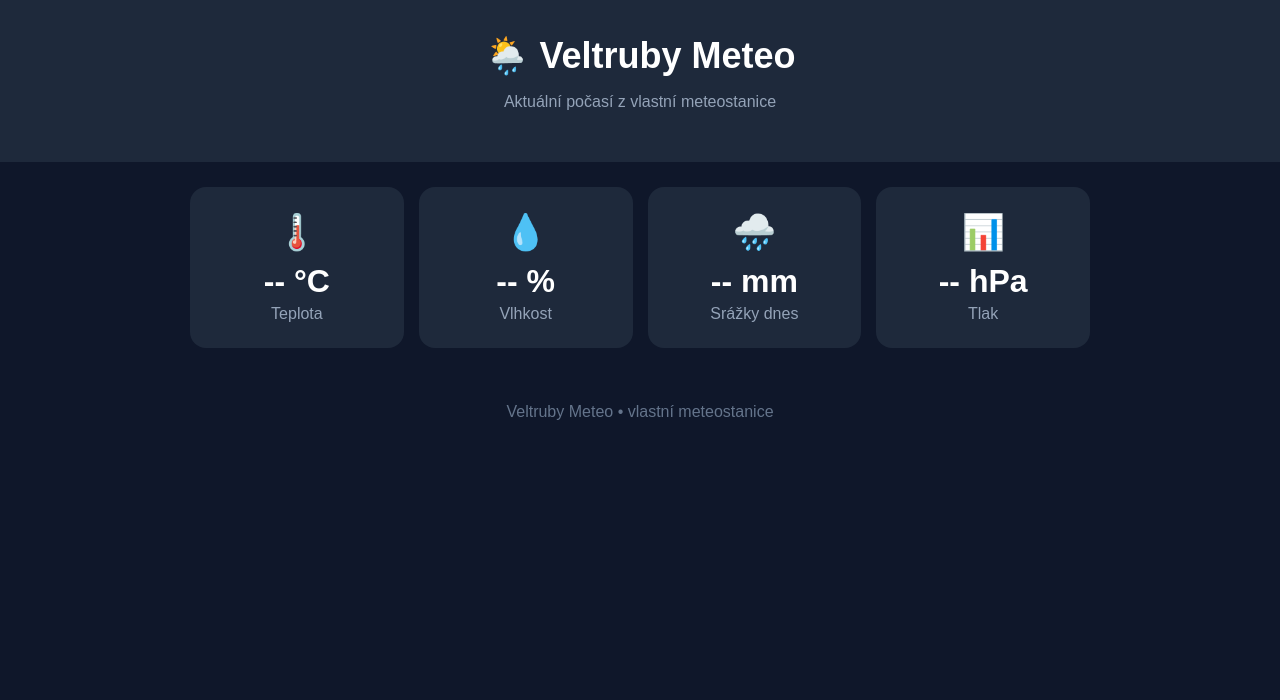
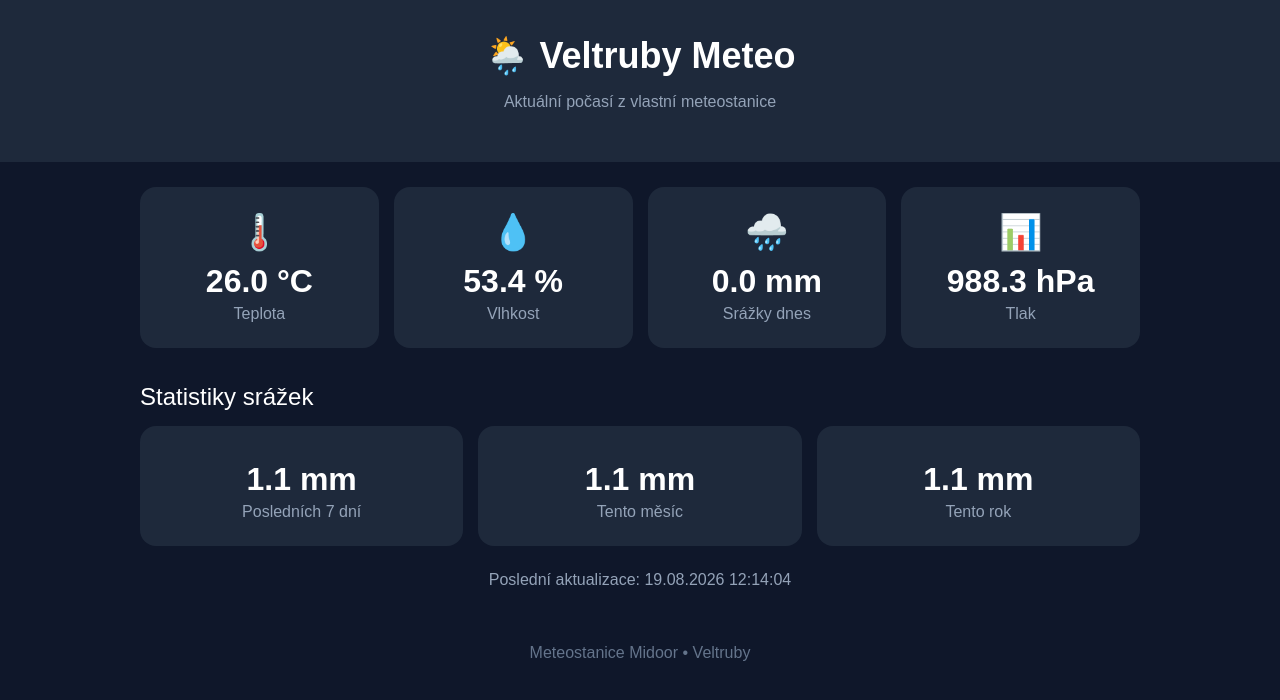
Before and after one commit to midoortest/veltruby-meteo, a plain HTML site: page index.html in a window 1280 px wide. Drawn offline with Linux system fonts and the light colour scheme.

Commit message:
Update layout and add weather statistics section
Increased the max-width of the container and added new elements for displaying weather statistics including temperature, humidity, and rainfall data for different periods.

```diff
--- a/index.html
+++ b/index.html
@@ -29,7 +29,7 @@
         }
 
         .container {
-            max-width: 900px;
+            max-width: 1000px;
             margin: auto;
             padding: 25px;
         }
@@ -62,6 +62,18 @@
             margin-top: 5px;
         }
 
+        .section-title {
+            margin-top: 35px;
+            margin-bottom: 15px;
+            font-size: 24px;
+        }
+
+        .updated {
+            text-align: center;
+            margin-top: 25px;
+            color: #94a3b8;
+        }
+
         footer {
             text-align: center;
             color: #64748b;
@@ -83,35 +95,103 @@
 
         <div class="card">
             <div class="icon">🌡️</div>
-            <div class="value">-- °C</div>
+            <div class="value" id="temperature">-- °C</div>
             <div class="label">Teplota</div>
         </div>
 
         <div class="card">
             <div class="icon">💧</div>
-            <div class="value">-- %</div>
+            <div class="value" id="humidity">-- %</div>
             <div class="label">Vlhkost</div>
         </div>
 
         <div class="card">
             <div class="icon">🌧️</div>
-            <div class="value">-- mm</div>
+            <div class="value" id="rain_today">-- mm</div>
             <div class="label">Srážky dnes</div>
         </div>
 
         <div class="card">
             <div class="icon">📊</div>
-            <div class="value">-- hPa</div>
+            <div class="value" id="pressure">-- hPa</div>
             <div class="label">Tlak</div>
         </div>
 
     </div>
 
+    <div class="section-title">Statistiky srážek</div>
+
+    <div class="grid">
+
+        <div class="card">
+            <div class="value" id="rain_week">-- mm</div>
+            <div class="label">Posledních 7 dní</div>
+        </div>
+
+        <div class="card">
+            <div class="value" id="rain_month">-- mm</div>
+            <div class="label">Tento měsíc</div>
+        </div>
+
+        <div class="card">
+            <div class="value" id="rain_year">-- mm</div>
+            <div class="label">Tento rok</div>
+        </div>
+
+    </div>
+
+    <div class="updated">
+        Poslední aktualizace:
+        <span id="updated">--</span>
+    </div>
+
 </div>
 
 <footer>
-    Veltruby Meteo • vlastní meteostanice
+    Meteostanice Midoor • Veltruby
 </footer>
+
+<script>
+async function loadMeteo() {
+    try {
+        const response = await fetch('meteo.json?time=' + Date.now(), {
+            cache: 'no-store'
+        });
+
+        const data = await response.json();
+
+        document.getElementById('temperature').textContent =
+            Number(data.temperature).toFixed(1) + ' °C';
+
+        document.getElementById('humidity').textContent =
+            Number(data.humidity).toFixed(1) + ' %';
+
+        document.getElementById('pressure').textContent =
+            Number(data.pressure).toFixed(1) + ' hPa';
+
+        document.getElementById('rain_today').textContent =
+            Number(data.rain_today).toFixed(1) + ' mm';
+
+        document.getElementById('rain_week').textContent =
+            Number(data.rain_week).toFixed(1) + ' mm';
+
+        document.getElementById('rain_month').textContent =
+            Number(data.rain_month).toFixed(1) + ' mm';
+
+        document.getElementById('rain_year').textContent =
+            Number(data.rain_year).toFixed(1) + ' mm';
+
+        document.getElementById('updated').textContent =
+            data.updated || '--';
+
+    } catch (error) {
+        console.error('Chyba načtení meteo.json:', error);
+    }
+}
+
+loadMeteo();
+setInterval(loadMeteo, 60000);
+</script>
 
 </body>
 </html>
```
